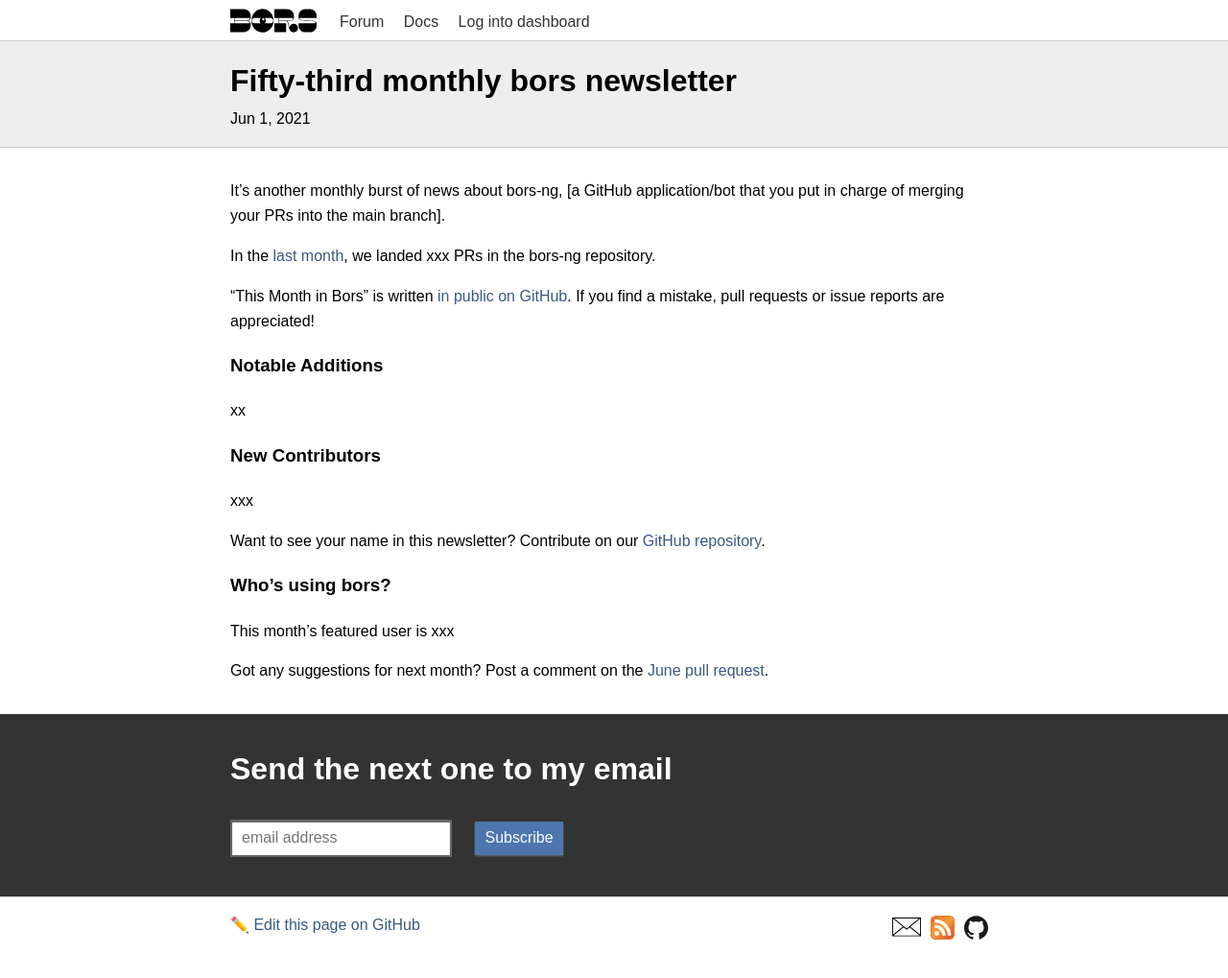
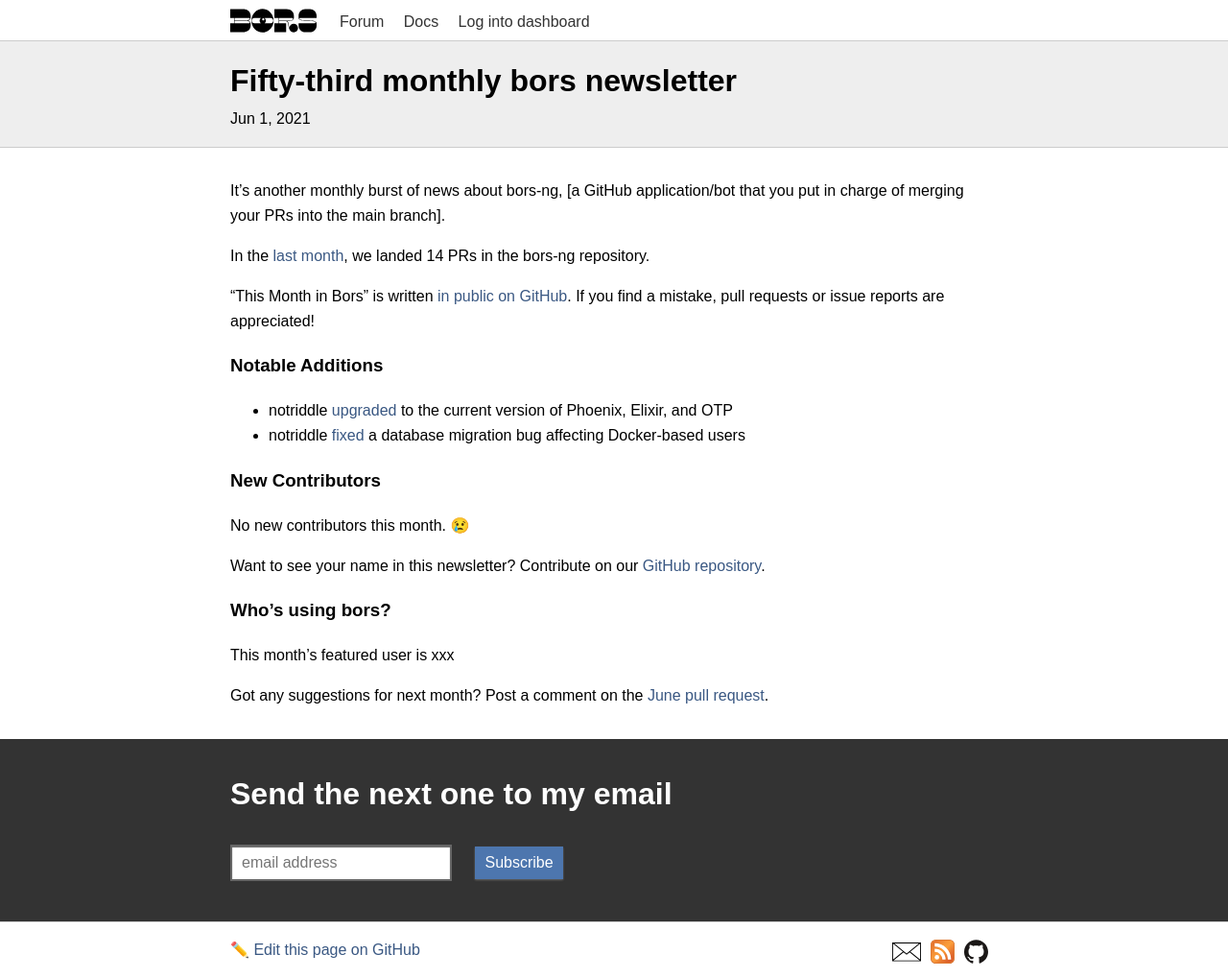
Before and after one commit to bors-ng/bors-ng.github.io, a Jekyll site: the page built from _posts/2021-06-01-tmib-53.md, in a window 1280 px wide. Shown: the whole page at 96% size. Built offline with Jekyll 4.4.1, drawn with Linux system fonts in a browser that asks for light colours; before the commit the page ends 993 px from its top, so only the background shows below that.

Commit message:
Add bors-ng/bors-ng#1253 and bors-ng/bors-ng#1185

```diff
--- a/_posts/2021-06-01-tmib-53.md
+++ b/_posts/2021-06-01-tmib-53.md
@@ -8,8 +8,8 @@
 
 It's another monthly burst of news about bors-ng, [a GitHub application/bot that you put in charge of merging your PRs into the main branch].
 
-In the [last month](https://github.com/bors-ng/bors-ng/pulls?q=is%3Apr+is%3Amerged+closed%3A2021-04-01..2021-04-30),
-we landed xxx PRs in the bors-ng repository.
+In the [last month](https://github.com/bors-ng/bors-ng/pulls?q=is%3Apr+is%3Amerged+closed%3A2021-05-01..2021-05-31),
+we landed 14 PRs in the bors-ng repository.
 
 "This Month in Bors" is written [in public on GitHub][GitHub for TMiB].
 If you find a mistake, pull requests or issue reports are appreciated!
@@ -19,12 +19,13 @@
 
 ### Notable Additions
 
-xx
+* notriddle [upgraded](https://github.com/bors-ng/bors-ng/pull/1185) to the current version of Phoenix, Elixir, and OTP
+* notriddle [fixed](https://github.com/bors-ng/bors-ng/pull/1253) a database migration bug affecting Docker-based users
 
 
 ### New Contributors
 
-xxx
+No new contributors this month. 😢
 
 Want to see your name in this newsletter? Contribute on our [GitHub repository](https://github.com/bors-ng/bors-ng).
 
```
